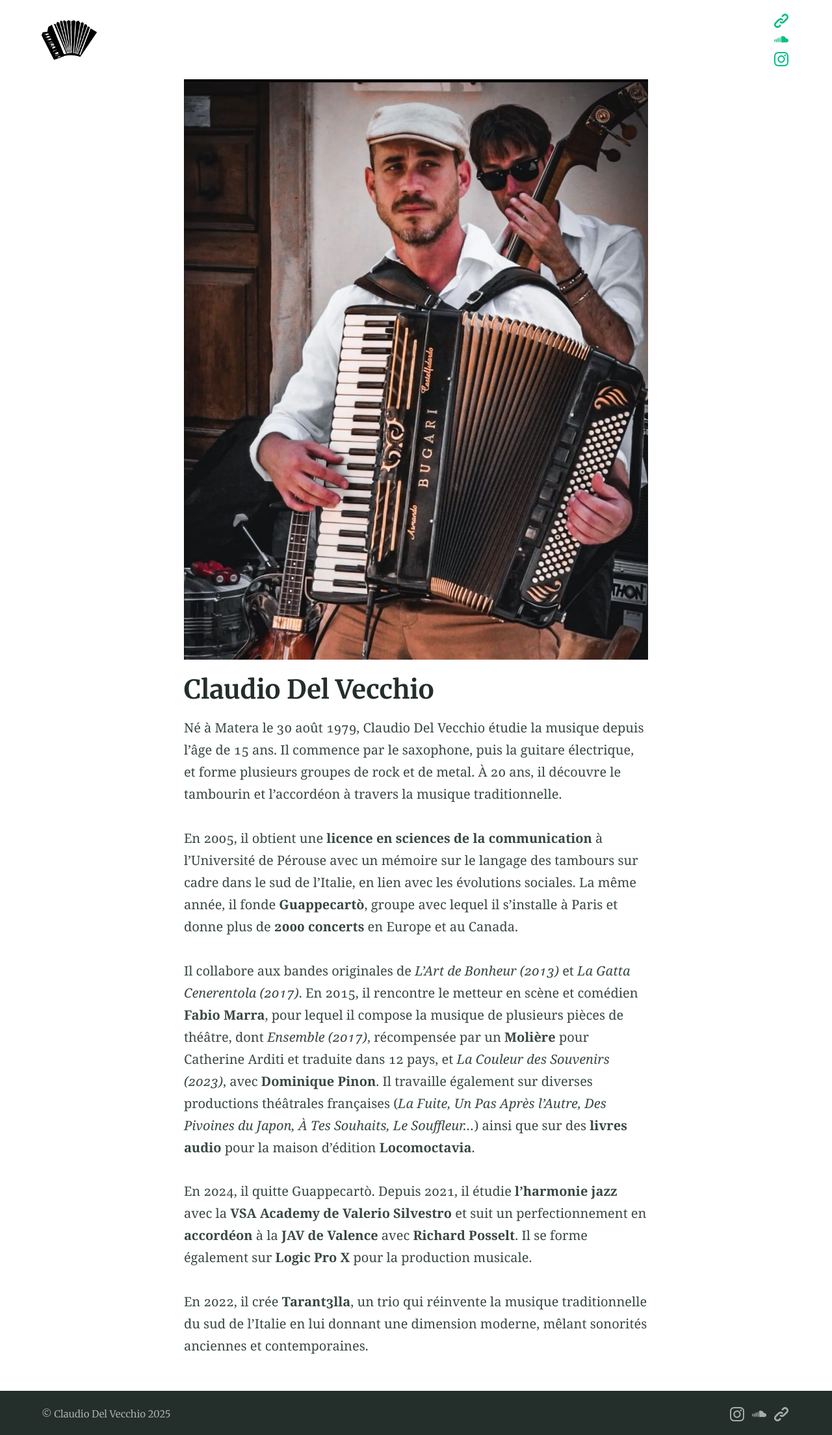
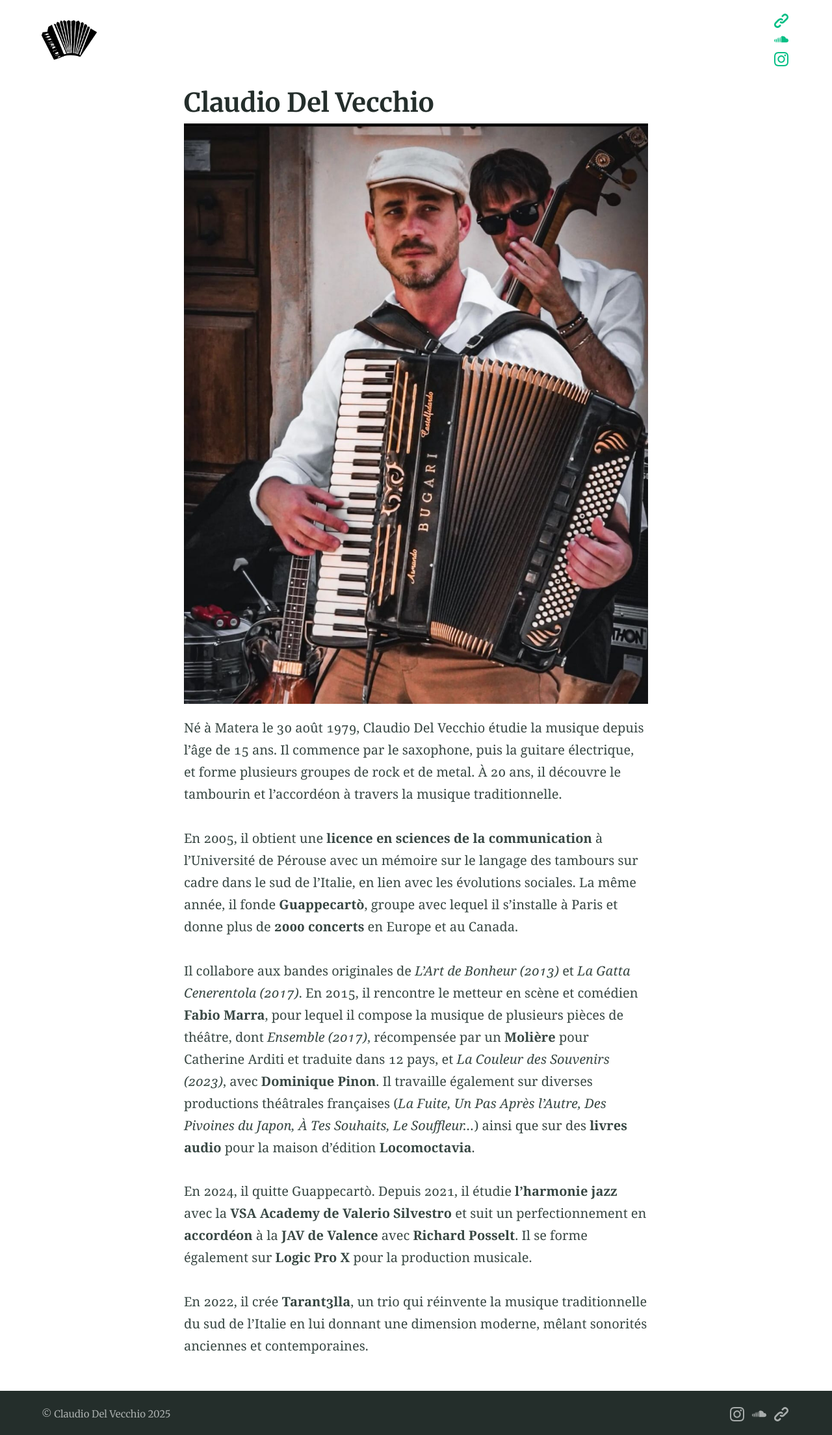
Before and after one commit to tarant3lla/tarant3lla.github.io, a Jekyll site: the page built from index.md, in a window 1280 px wide. Shown: the whole page at 65% size. Built offline with Jekyll 4.4.1, drawn with Linux system fonts in a browser that asks for light colours.

Commit message:
modified image location

```diff
--- a/_layouts/page.html
+++ b/_layouts/page.html
@@ -8,9 +8,9 @@ layout: default
 
   <article class="article  article--page  content  typeset">
 
+    <h1>{{ page.title }}</h1>
+
     <img src="{{ page.feature_image }}" alt="">
-
-    <h1>{{ page.title }}</h1>
 
     {{ content }}
 
```
